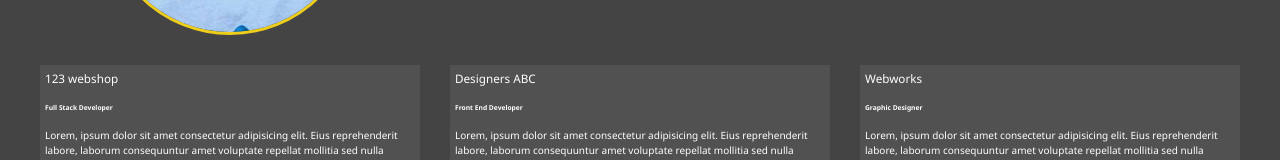
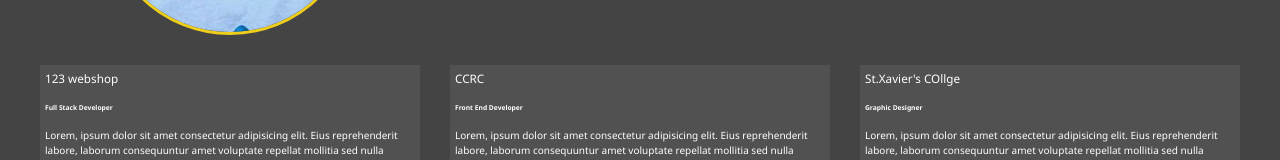
Before and after one commit to samir-tha/modern_portfolio, a plain HTML site: page about.html in a window 1280 px wide. Shown: the part 398-558 px from the top of the page. Drawn offline with Linux system fonts and the light colour scheme.

Commit message:
Update about.html

```diff
--- a/about.html
+++ b/about.html
@@ -75,13 +75,13 @@
            </div>
 
            <div class="job job-2">
-            <h3>Designers ABC</h3>
+            <h3>CCRC</h3>
             <h6>Front End Developer</h6>
             <p>Lorem, ipsum dolor sit amet consectetur adipisicing elit. Eius reprehenderit labore, laborum consequuntur amet voluptate repellat mollitia sed nulla porro.</p>
            </div>
 
            <div class="job job-3">
-            <h3>Webworks</h3>
+            <h3>St.Xavier's COllge</h3>
             <h6>Graphic Designer</h6>
             <p>Lorem, ipsum dolor sit amet consectetur adipisicing elit. Eius reprehenderit labore, laborum consequuntur amet voluptate repellat mollitia sed nulla porro.</p>
            </div>
```
